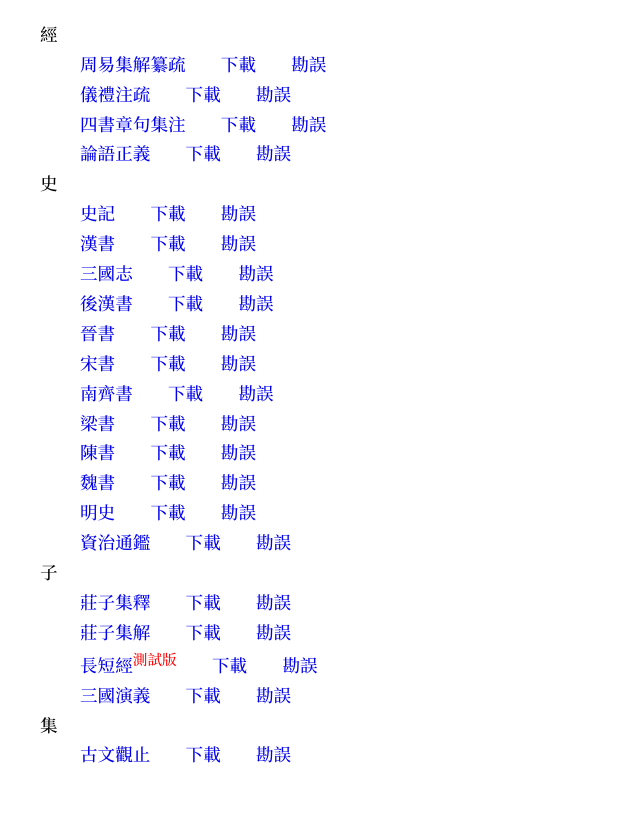
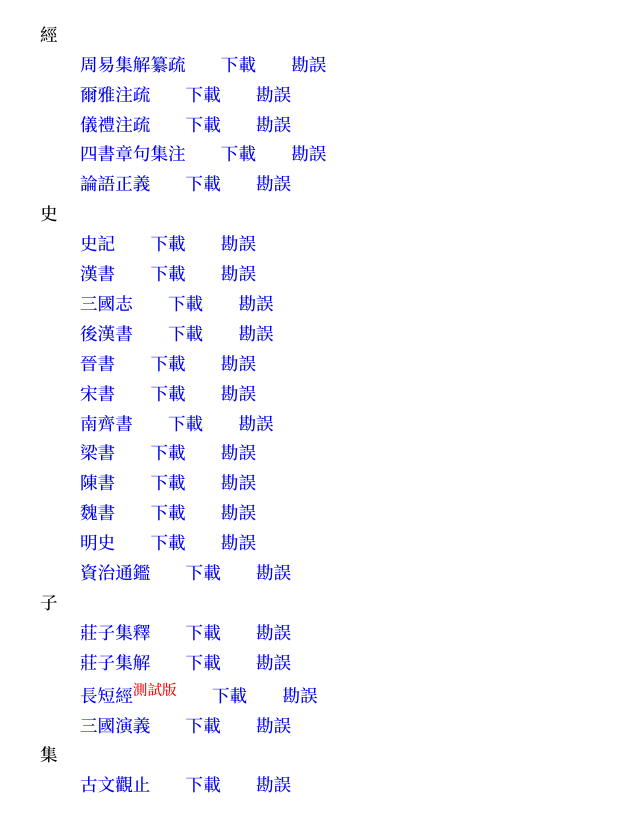
Before and after one commit to Ancient-China-Books/ancient-china-books.github.io, a plain HTML site: page index.html in a window 1280 px wide. Shown: the part 48-865 px from the top of the page, without its empty margins (0-640 px from the left). Before the commit the page ends 835 px from the top, so only its background shows below. Drawn offline with Linux system fonts and the light colour scheme.

Commit message:
添加尔雅注疏

```diff
--- a/index.html
+++ b/index.html
@@ -70,6 +70,9 @@
         <ul class="level2">
           <li>
             <a href="https://ancient-china-books.github.io/zhouyijijiezhuanshu/">周易集解纂疏</a>&emsp;&emsp;<a href="https://github.com/Ancient-China-Books/zhouyijijiezhuanshu/releases">下載</a>&emsp;&emsp;<a href="https://github.com/Ancient-China-Books/zhouyijijiezhuanshu/issues">勘誤</a>
+          </li>
+          <li>
+            <a href="https://ancient-china-books.github.io/eryazhushu/">爾雅注疏</a>&emsp;&emsp;<a href="https://github.com/Ancient-China-Books/eryazhushu/releases">下載</a>&emsp;&emsp;<a href="https://github.com/Ancient-China-Books/eryazhushu/issues">勘誤</a>
           </li>
           <li>
             <a href="https://ancient-china-books.github.io/yilizhushu/">儀禮注疏</a>&emsp;&emsp;<a href="https://github.com/Ancient-China-Books/yilizhushu/releases">下載</a>&emsp;&emsp;<a href="https://github.com/Ancient-China-Books/yilizhushu/issues">勘誤</a>
```
Also changed, not shown: Fonts/NotoSerifSC-Medium.otf.
